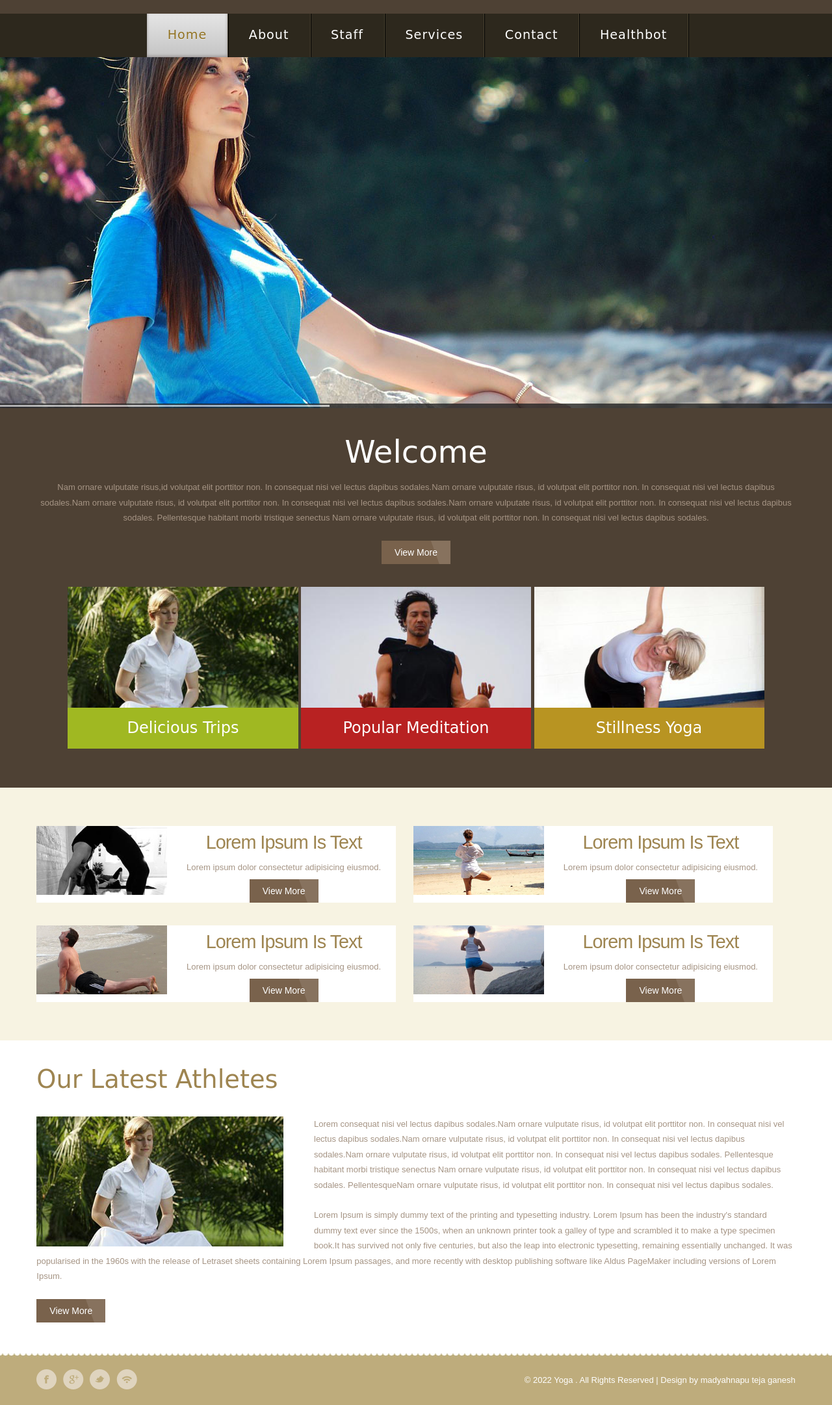
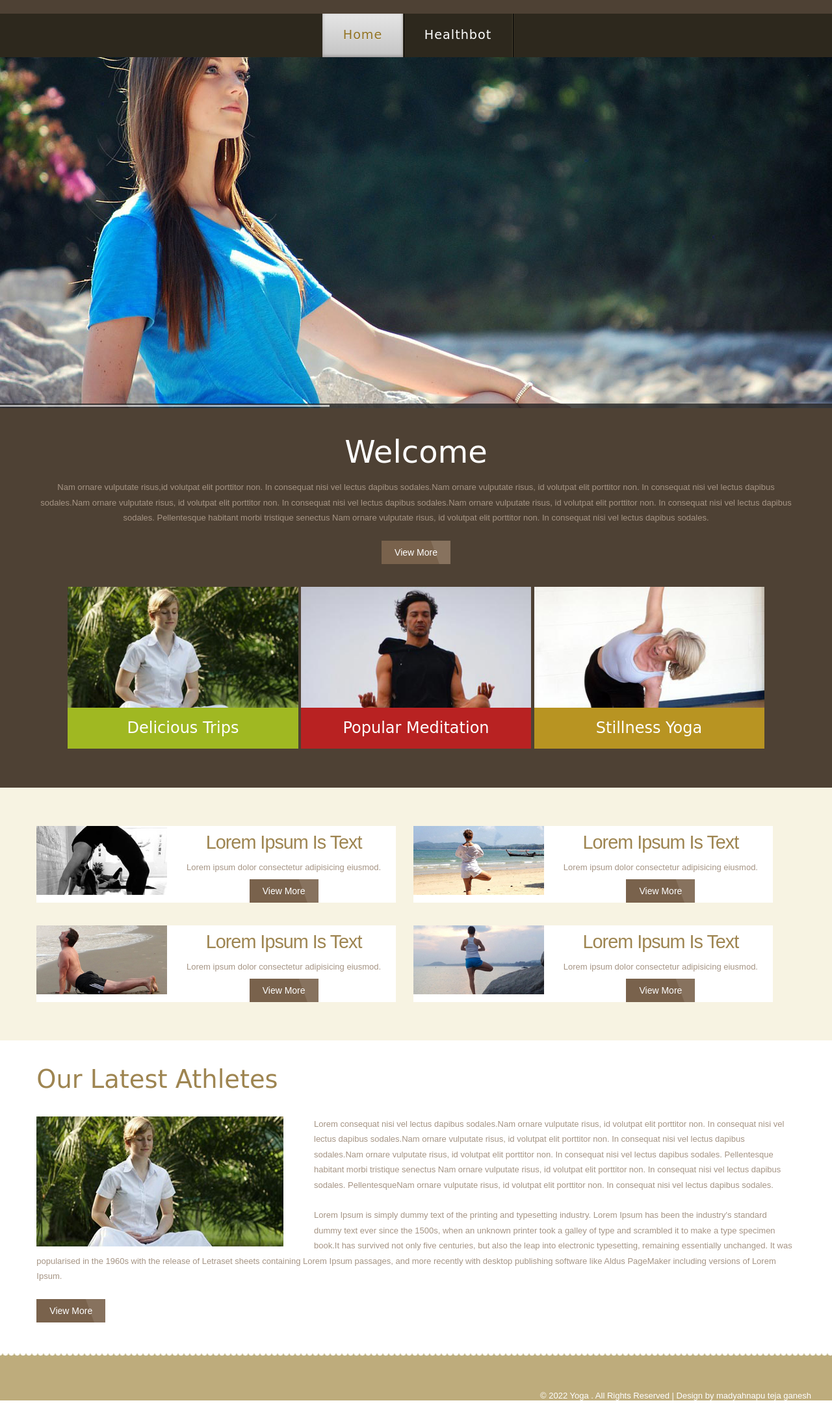
Before and after one commit to teja566/project9, a plain HTML site: page index.html in a window 1280 px wide. Shown: the part 114-2276 px from the top of the page at 65% size. Drawn offline with Linux system fonts and the light colour scheme; a web font is replaced by a local one.

Commit message:
Update index.html

```diff
--- a/index.html
+++ b/index.html
@@ -45,10 +45,7 @@
 			<div class="menu">
 				<ul class="nav">
 					<li class="active"><a href="index.html">Home</a></li>
-					<li><a href="about.html">About</a></li>
-					<li><a href="staff.html">Staff</a></li>
-					<li><a href="service.html">Services</a></li>
-					<li><a href="contact.html">Contact</a></li>
+
                                         <li><a href="healthbot.html">Healthbot</a></li>
 					<div class="clear"></div>
 				</ul>
@@ -190,14 +187,7 @@
 	<div class="ftr-bg">
 		<div class="wrap">
 			<div class="footer">
-				<div class="social-icons">
-					<ul>
-						<li class="facebook"><a href="#" target="_blank"> </a></li>
-						<li class="twitter"><a href="#" target="_blank"> </a></li>
-						<li class="googleplus"><a href="#" target="_blank"> </a></li>
-						<li class="contact"><a href="#" target="_blank"> </a></li>
-						<div class="clear"></div>
-					</ul>
+
 				</div>
 				<div class="copy">
 					<p class="w3-link">© 2022 Yoga . All Rights Reserved | Design by madyahnapu teja ganesh</a></p>
```
